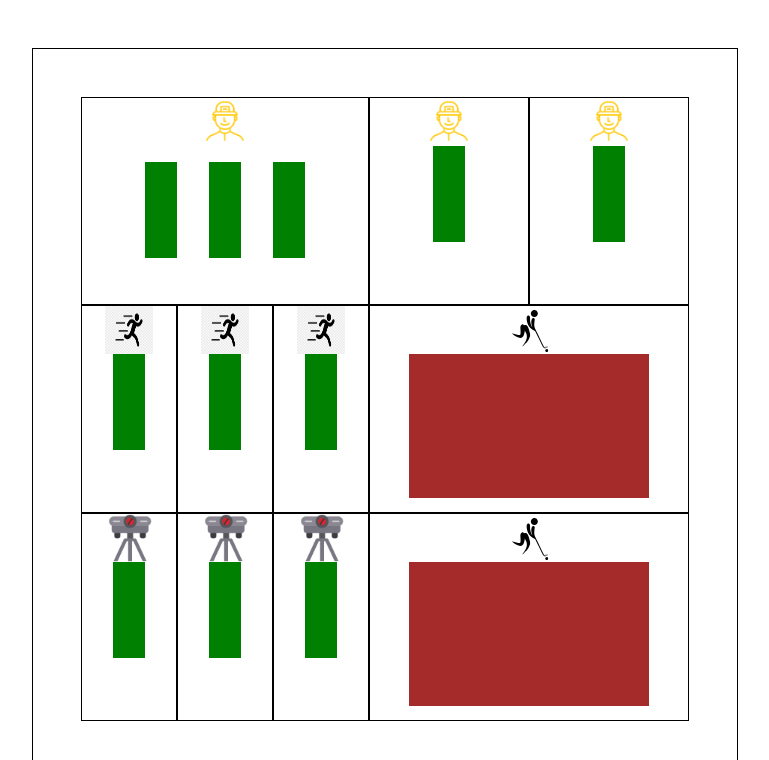
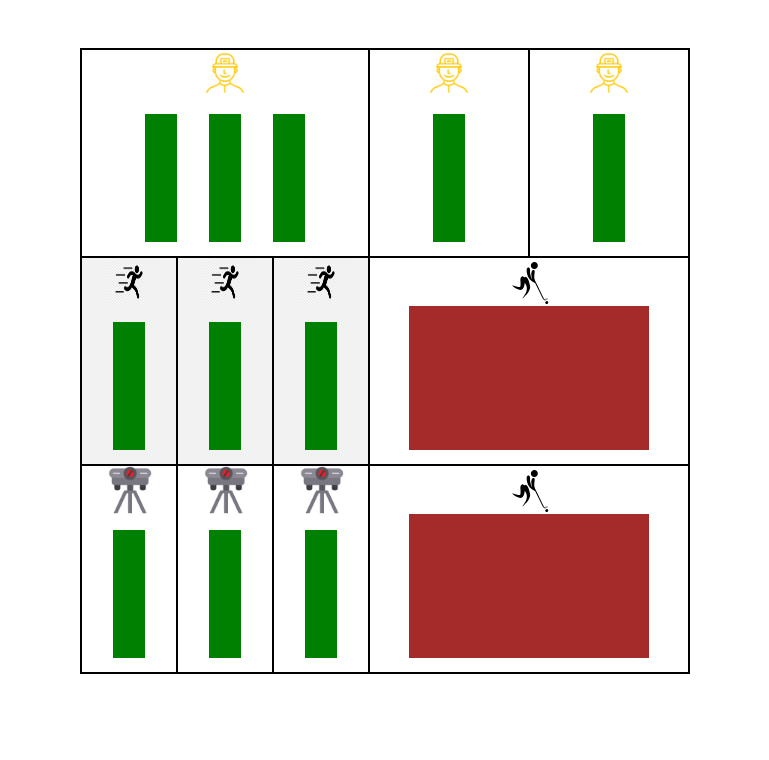
Before and after one commit to mvishnurana1/revo-bookings-app, a React (Create React App) app: page / in a window 1280 px wide. Shown: the top 760 px of the page, without its empty margins (255-1024 px from the left). Built offline with nearby package versions, Linux system fonts and the light colour scheme.

Commit message:
Added padding to the pitches and updated pitch height, removed redundant padding from RevoBoundary

```diff
--- a/src/Components/Map/Map.css
+++ b/src/Components/Map/Map.css
@@ -1,5 +1,4 @@
 .boundary {
-  align-items: center;
   display: flex;
   justify-content: space-around;
 }
@@ -74,7 +73,8 @@
 .pitch {
   background-color: green;
   width: 2rem;
-  height: 6rem;
+  height: 8rem;
+  margin-top: 1rem;
 }
 
 .pitchBorders {
@@ -85,10 +85,9 @@
 }
 
 .revoSports {
-  border: 1px solid black;
+  border: 1.5px solid black;
   cursor: pointer;
   margin: 3rem;
-  padding: 3rem;
 }
 
 .rowStyle {
@@ -99,6 +98,7 @@
 .runUpNets {
   align-content: center;
   align-items: center;
+  background-color: #f2f2f2;
   border: 1px solid black;
   display: flex;
   height: 13rem;
```
